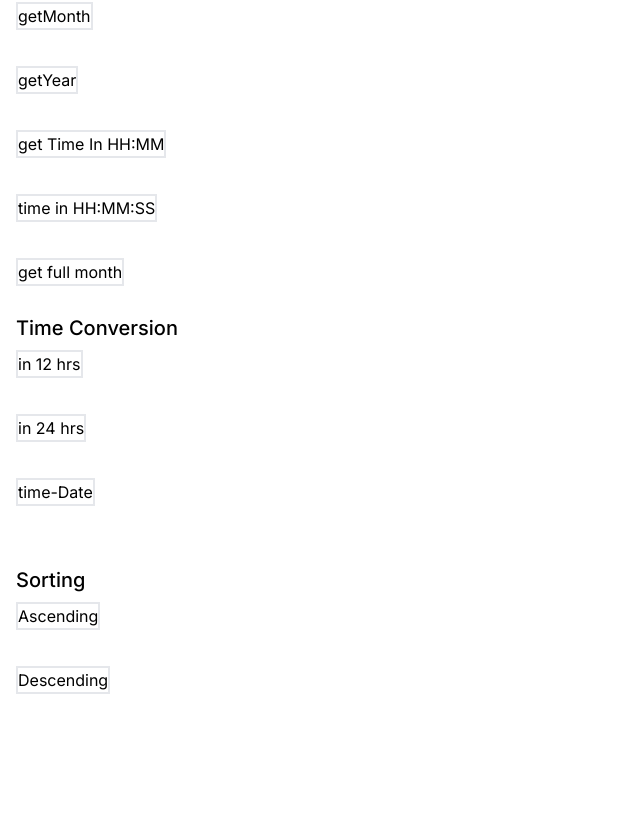
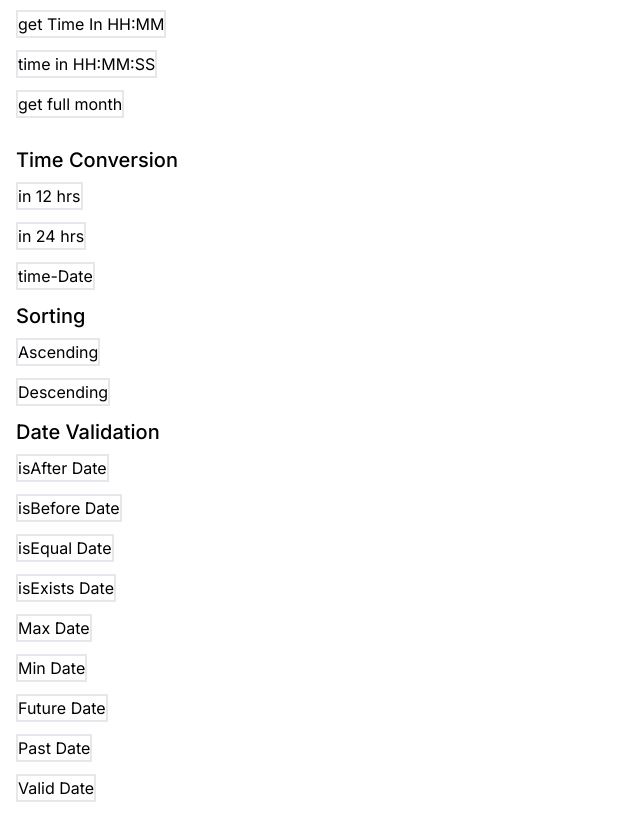
Before and after one commit to Chhavi0405/hooks, a Next.js app: page / in a window 1280 px wide. Shown: the part 326-1140 px from the top of the page, without its empty margins (0-640 px from the left). Before the commit the page ends 1032 px from the top, so only its background shows below. Built offline with nearby package versions, Linux system fonts and the light colour scheme.

Commit message:
Validation on date

```diff
--- a/app/page.tsx
+++ b/app/page.tsx
@@ -4,6 +4,7 @@ import { useState } from "react";
 import useFormat from "./useFormats/page";
 import useConversion from "./useConversion/page";
 import UseDateSorting from "./useDateSorting/page";
+import useValidation from "./useValidation/page";
 
 export default function Home() {
   const {
@@ -22,20 +23,31 @@ export default function Home() {
     useConversion();
   const { sortDateAsc, sortDateDesc } = UseDateSorting();
 
-  const [input, setInput] = useState<string | number>('');
-  const [isDay, setIsDay] = useState<string | number>('');
-  const [isFullYearFormat, setIsFullYearFormat] = useState<string | number>('');
-  const [inputDay, setInputDay] = useState<string | number>('');
-  const [isMonth, setIsMonth] = useState<string | number | Date>('');
-  const [isFullTime, setIsFullTime] = useState<string | number | Date>('');
-  const [isTime, setIsTime] = useState<number | Date | string>('');
-  const [isMonthFull, setIsMonthFull] = useState<string | number | Date>('');
-  const [is12hrs, setIs12Hrs] = useState<number | string | Date>('');
-  const [is24hrs, setIs24Hrs] = useState<number | string | Date>('');
-  const [isTimeDate, setisTimeDate] = useState<number | string | Date>('');
+  const { isAfterDate, isBeforeDate, isEqualDate ,isExistsDate,maxDate,minDate,futureDate,pastDate,validDate} = useValidation();
+
+  const [input, setInput] = useState<string | number>("");
+  const [isDay, setIsDay] = useState<string | number>("");
+  const [isFullYearFormat, setIsFullYearFormat] = useState<string | number>("");
+  const [inputDay, setInputDay] = useState<string | number>("");
+  const [isMonth, setIsMonth] = useState<string | number | Date>("");
+  const [isFullTime, setIsFullTime] = useState<string | number | Date>("");
+  const [isTime, setIsTime] = useState<number | Date | string>("");
+  const [isMonthFull, setIsMonthFull] = useState<string | number | Date>("");
+  const [is12hrs, setIs12Hrs] = useState<number | string | Date>("");
+  const [is24hrs, setIs24Hrs] = useState<number | string | Date>("");
+  const [isTimeDate, setisTimeDate] = useState<number | string | Date>("");
   const [isAsc, setIsAsc] = useState<number[] | Date[] | undefined>([]);
   const [isDesc, setIsDesc] = useState<number[] | Date[] | undefined>([]);
-  const [isFormatDate2,setIsFormatDate2] = useState<string|number>('')
+  const [isFormatDate2, setIsFormatDate2] = useState<string | number>("");
+  const [checkIsAfter, setCheckIsAfter] = useState<boolean | string>();
+  const [checkIsBefore, setCheckIsBefore] = useState<boolean | string>();
+  const [checkIsEqual, setCheckIsEqual] = useState<boolean | string>();
+  const [checkIsExists,setCheckIsExists] = useState<boolean|string|number>()
+  const [isMax,setIsMax] = useState<Date>()
+  const [isMin,setIsMin] = useState<Date>()
+  const [isFuture,setIsFuture] = useState<boolean | string>()
+  const [isPast,setIsPast] = useState<boolean | string>()
+  const [isValid,setIsValid]= useState<boolean|string>()
   const dates = [
     new Date(1995, 6, 2),
     new Date(1997, 6, 2),
@@ -47,15 +59,20 @@ export default function Home() {
     setIsAsc(sortDateAsc(dates));
   };
 
-const handleFormatDate2 =()=>{
-  setIsFormatDate2(getddMMyy(getDate()))
-}
+  const handleFormatDate2 = () => {
+    setIsFormatDate2(getddMMyy(getDate()));
+  };
 
   const handleDesc = () => {
     setIsDesc(sortDateDesc(dates));
   };
+  const handleMaxDate =()=>{
+    setIsMax(maxDate(dates))
+  }
 
-
+  const handleMinDate =()=>{
+    setIsMin(minDate(dates))
+  }
   const handleFormatdate = () => {
     setInput(getYear(getDate()));
   };
@@ -91,100 +108,176 @@ const handleFormatDate2 =()=>{
   const handleFullTime = () => {
     setIsFullTime(getTimeInHHMMSS(getDate()));
   };
+  const handleAfterDate = () => {
+    const validValue = isAfterDate(getDate(), getDate("2024-05-23"));
+    setCheckIsAfter(validValue ? "true" : "false");
+  };
+  const handleBeforeDate = () => {
+    const validValue = isBeforeDate(getDate(), getDate("2024-05-23"));
+    setCheckIsBefore(validValue ? "true" : "false");
+  };
+  const handleEqualDate = () => {
+    const validValue = isEqualDate(getDate(), getDate("2024-05-23"));
+    setCheckIsEqual(validValue ? "true" : "false");
+  };
+  const handleExistsDate =()=>{
+    const validExistDate = isExistsDate(2023,3,31)
+    setCheckIsExists(validExistDate? "true" : "false");
+  }
+  const handleFutureDate =()=>{
+    const validFutureDate = futureDate(getDate("2024-05-23"))
+    setIsFuture(validFutureDate? "true" : "false");
+  }
+  const handlePastDate =()=>{
+    const validPastDate = pastDate(getDate("2024-05-23"))
+    setIsPast(validPastDate? "true" : "false");
+  }
+
+  const handleValidDate =()=>{
+    const checkDate = validDate(getDate('201611'))
+    setIsValid(checkDate)
+  }
 
   return (
     <>
-
       <div className="px-4 py-4 ">
-        <h2 className="text-xl text-center italic font-extrabold text-red-950 mb-4">Custom Hooks</h2>
-
+        <h2 className="text-xl text-center italic font-extrabold text-red-950 mb-4">
+          Custom Hooks
+        </h2>
         <h2 className="text-xl font-medium mb-2">Date Formats</h2>
-        <button className=" border-2 mb-3  space-x-4" onClick={() => handleGetDay()}>format Date</button>
-
+        <button
+          className=" border-2 mb-3  space-x-4"
+          onClick={() => handleGetDay()}
+        >
+          format Date
+        </button>
         <p className=" space-x-4 text-pink-950">{isDay}</p>
-
         <button className=" border-2 mb-3" onClick={() => handleFormatDate2()}>
           format Date2 in ddMMyy
         </button>
         <p className=" space-x-4 text-pink-950">{isFormatDate2.toString()}</p>
-        <br />
         <button className=" border-2 mb-3" onClick={() => handleddMMyy()}>
           format Date3 in yyyyMMdd
         </button>{" "}
         <p className=" space-x-4 text-pink-950">{isFullYearFormat}</p>
-
-        <br />
-        <button className=" border-2 mb-3" onClick={() => handleDay()}>getday</button>
+        <button className=" border-2 mb-3" onClick={() => handleDay()}>
+          getday
+        </button>
         <p className=" space-x-4 text-pink-950">{inputDay}</p>
-
-        <br />
-        <button className=" border-2 mb-3" onClick={() => handleMonth()}>getMonth</button>
+        <button className=" border-2 mb-3" onClick={() => handleMonth()}>
+          getMonth
+        </button>
         <p className=" space-x-4 text-pink-950">{isMonth.toString()}</p>
-        <br />
-        <button className=" border-2 mb-3" onClick={() => handleFormatdate()}>getYear</button>
+        <button className=" border-2 mb-3" onClick={() => handleFormatdate()}>
+          getYear
+        </button>
         <p className=" space-x-4 text-pink-950">{input}</p>
-        <br />
-        <button className=" border-2 mb-3" onClick={() => handleGetTime()}>get Time In HH:MM</button>
+        <button className=" border-2 mb-3" onClick={() => handleGetTime()}>
+          get Time In HH:MM
+        </button>
         <p className=" space-x-4 text-pink-950">{isTime.toString()}</p>
-        <br />
-        <button className=" border-2 mb-3" onClick={() => handleFullTime()}>time in HH:MM:SS</button>
+        <button className=" border-2 mb-3" onClick={() => handleFullTime()}>
+          time in HH:MM:SS
+        </button>
         <p className=" space-x-4 text-pink-950">{isFullTime.toString()}</p>
-        <br />
-        <button className=" border-2 mb-3" onClick={() => handleFullMonth()}>get full month</button>
+        <button className=" border-2 mb-3" onClick={() => handleFullMonth()}>
+          get full month
+        </button>
         <p className=" space-x-4 text-pink-950">{isMonthFull.toString()}</p>
-
       </div>
 
       <div className="px-4">
         <h2 className="text-xl font-medium mb-2">Time Conversion</h2>
 
-        <button className=" border-2 mb-3"
+        <button
+          className=" border-2 mb-3"
           onClick={() => {
             handleTime();
           }}
         >
           in 12 hrs
         </button>
-        &nbsp;
         <p className=" space-x-4 text-pink-950">{is12hrs.toString()}</p>
-        <br />
-        <button className=" border-2 mb-3" onClick={() => handleTimeIn24()}>in 24 hrs</button>
-        &nbsp;
+        <button className=" border-2 mb-3" onClick={() => handleTimeIn24()}>
+          in 24 hrs
+        </button>
         <p className=" space-x-4 text-pink-950">{is24hrs.toString()}</p>
-        <br />
-        <button className=" border-2 mb-3  " onClick={() => handleTimeDate()}>time-Date</button>
-        &nbsp;
+        <button className=" border-2 mb-3  " onClick={() => handleTimeDate()}>
+          time-Date
+        </button>
         <p className=" space-x-4 text-pink-950">{isTimeDate.toString()}</p>
-        <br />
-        <br />
-
       </div>
 
       <div className="px-4">
-        <h3 className="text-xl  font-medium mb-2" >Sorting</h3>
-
-        <button className=" border-2 mb-3" onClick={() => handleAsc()}>Ascending</button>
+        <h3 className="text-xl  font-medium mb-2">Sorting</h3>
+        <button className=" border-2 mb-3" onClick={() => handleAsc()}>
+          Ascending
+        </button>
+        <ul>
+          <li>
+            <p >{isAsc?.toString()} </p>
+          </li>
+        </ul>
+        <button className=" border-2 mb-3" onClick={() => handleDesc()}>
+          Descending
+        </button>
         &nbsp;
         <ul>
-          <li>
-          <p className=" space-x-4 text-pink-950">{isAsc?.toString()} </p>
-          </li>
+          <li className=" space-x-4 text-pink-950">{isDesc?.toString()}</li>
         </ul>
+      </div>
+
+      <div className="px-4">
+        <h3 className="text-xl  font-medium mb-2">Date Validation</h3>
+
+        <button className=" border-2 mb-3" onClick={() => handleAfterDate()}>
+          isAfter Date
+        </button>
+        <p className=" space-x-4 text-pink-950">{checkIsAfter}</p>
+
+        <button className=" border-2 mb-3" onClick={() => handleBeforeDate()}>
+          isBefore Date
+        </button>
+        <p className=" space-x-4 text-pink-950">{checkIsBefore}</p>
+
+        <button className=" border-2 mb-3" onClick={() => handleEqualDate()}>
+          isEqual Date
+        </button>
+        <p className=" space-x-4 text-pink-950">{checkIsEqual}</p>
+
+        <button className=" border-2 mb-3" onClick={() => handleExistsDate()}>
+          isExists Date
+        </button>
+        <p className=" space-x-4 text-pink-950">{checkIsExists}</p>
+
+        <button className=" border-2 mb-3" onClick={() => handleMaxDate()}>
+          Max Date
+        </button>
+        <p className=" space-x-4 text-pink-950">{isMax?.toDateString()}</p>
+
+        <button className=" border-2 mb-3" onClick={() => handleMinDate()}>
+          Min Date
+        </button>
+        <p className=" space-x-4 text-pink-950">{isMin?.toDateString()}</p>
+
+        <button className=" border-2 mb-3" onClick={() => handleFutureDate()}>
+          Future Date
+        </button>
+        <p className=" space-x-4 text-pink-950">{isFuture}</p>
+
+        <button className=" border-2 mb-3" onClick={() => handlePastDate()}>
+        Past Date
+        </button>
+        <p className=" space-x-4 text-pink-950">{isPast}</p>
+
+        <button className=" border-2 mb-3" onClick={() => handleValidDate()}>
+         Valid Date
+        </button>
+        <p className=" space-x-4 text-pink-950">{isValid?.toString()}</p>
 
 
-        <br />
-
-        <button className=" border-2 mb-3" onClick={() => handleDesc()}>Descending</button>
-        &nbsp;
-        <ul>
-          <li className=" space-x-4 text-pink-950">
-         { isDesc?.toString()  }
-           </li>
-        </ul>
 
       </div>
-
-
     </>
   );
 }
```
Also changed, not shown: app/useValidation/page.tsx (+60 -0 lines).
